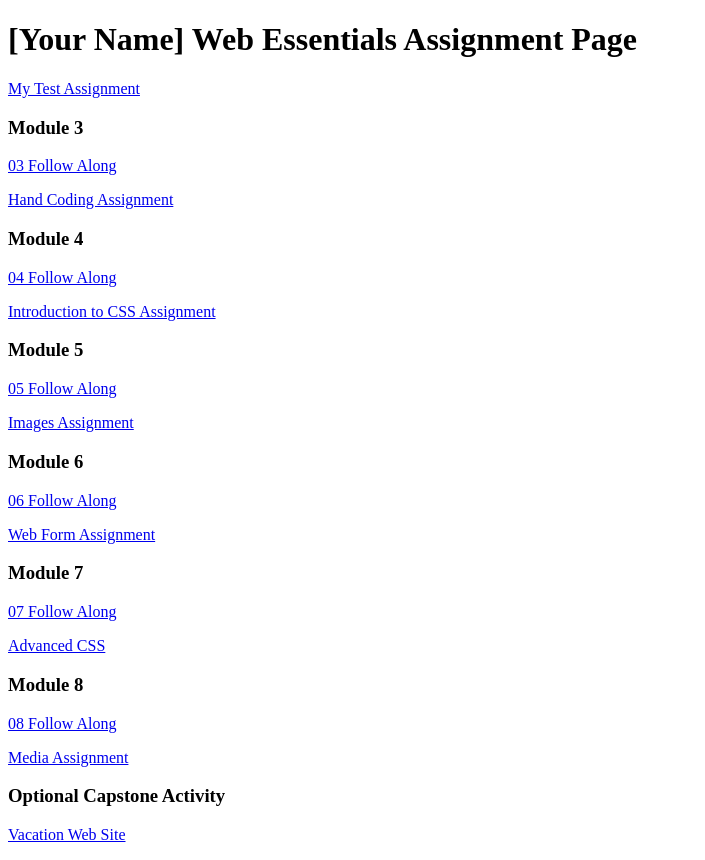
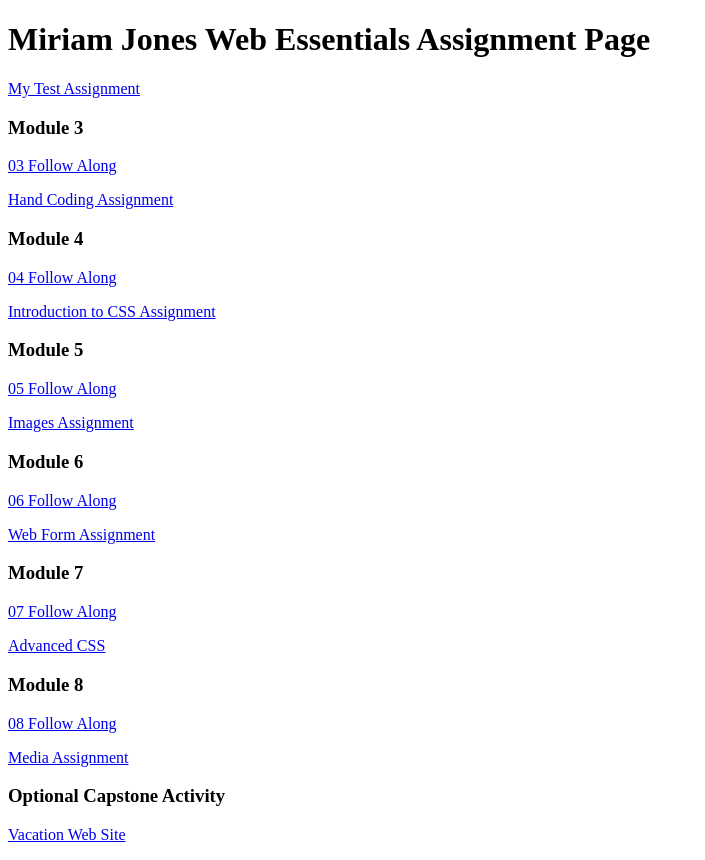
Before and after one commit to miriamart2008-lang/dwdd1600, a plain HTML site: page index.html in a window 1280 px wide. Shown: the whole page, without its empty margins (0-705 px from the left). Drawn offline with Linux system fonts and the light colour scheme.

Commit message:
Update index.html

```diff
--- a/index.html
+++ b/index.html
@@ -6,7 +6,7 @@
 		<title>dwdd 1600 assignment list page</title>
 	</head>
 	<body>
-		<h1>[Your Name] Web Essentials Assignment Page</h1>
+		<h1>Miriam Jones Web Essentials Assignment Page</h1>
 		<p><a href="01test">My Test Assignment</a></p>
 
 		<h3>Module 3</h3>
```
